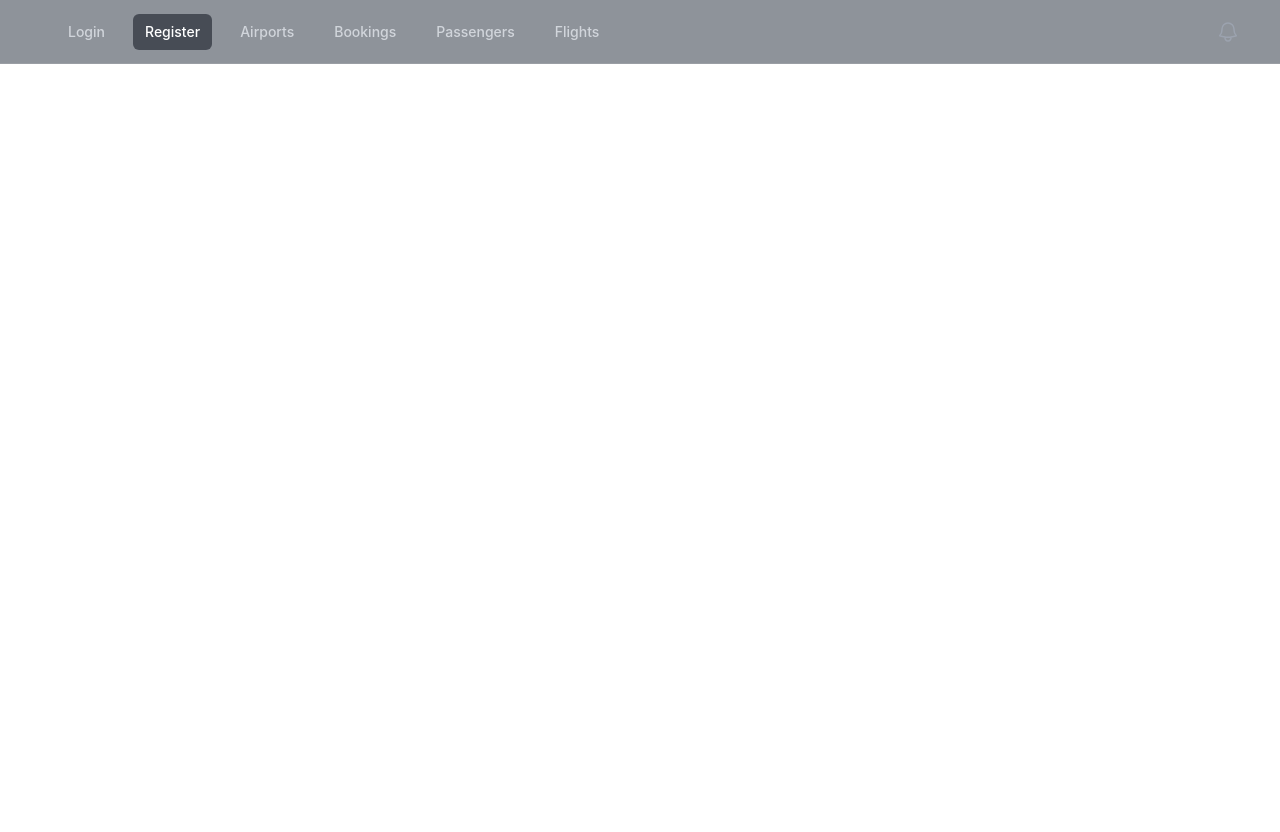
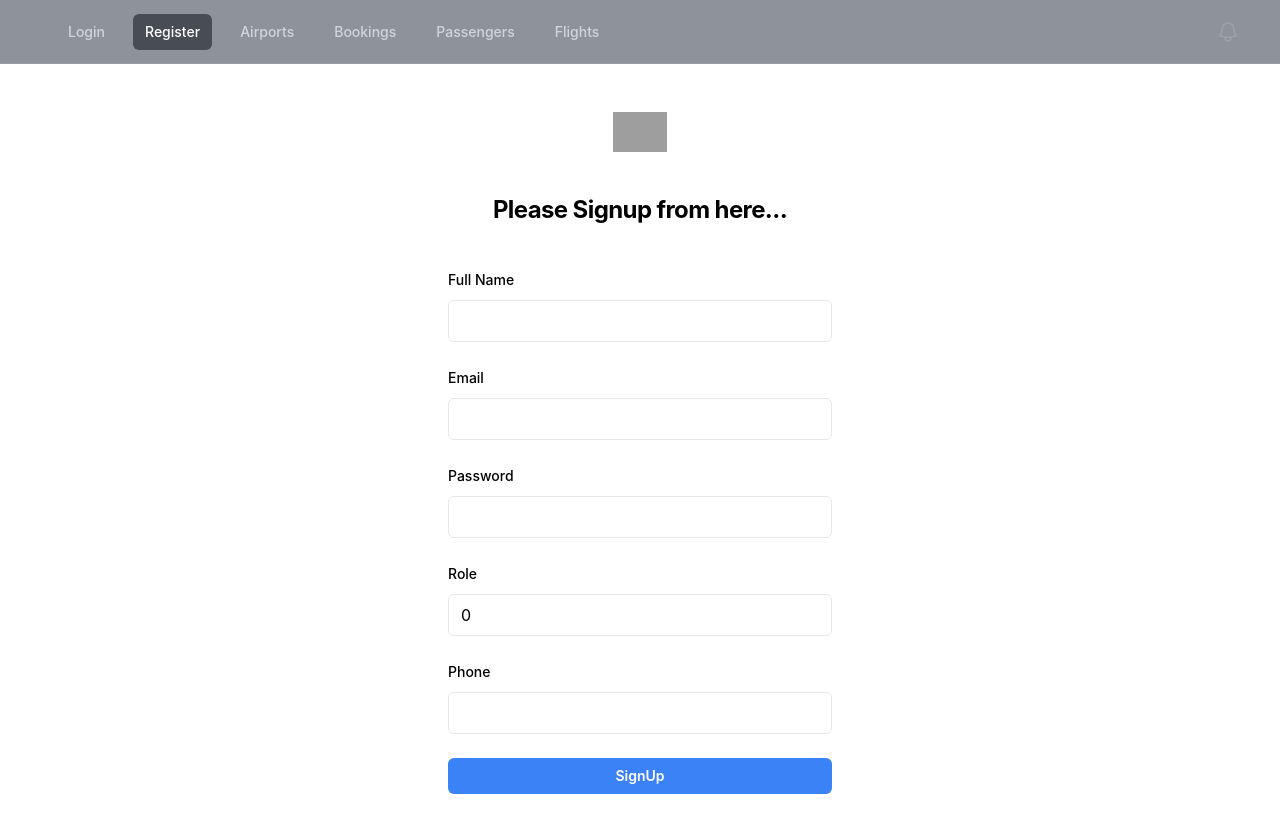
Before and after one commit to Code-Base-CMJD-113/FrontEndTech-02-Practical-113, a React (Create React App) app: page /register in a window 1280 px wide. Shown: the top 832 px of the page. Before the commit the page ends 800 px from the top, so only its background shows below. Built offline with nearby package versions, Linux system fonts and the light colour scheme; grey boxes are pictures that could not be loaded.

Commit message:
Optimize routing

```diff
--- a/src/App.tsx
+++ b/src/App.tsx
@@ -6,12 +6,16 @@
 import Airports from "./components/airport/Airport";
 import { Flights } from "./components/flights/Flights";
 import { Route, Routes } from "react-router-dom";
+import { Login } from "./components/auth/Login";
+import { SignUp } from "./components/auth/SignUp";
 
 function App() {
   return (
     <>
       <Nav />
       <Routes>
+        <Route path="/login" element={<Login />} />
+        <Route path="/register" element={<SignUp />} />
         <Route path="/airports" element={<Airports />} />
         <Route path="/flights" element={<Flights />} />
       </Routes>
--- a/src/components/auth/SignUp.tsx
+++ b/src/components/auth/SignUp.tsx
@@ -50,7 +50,7 @@
               className="mx-auto h-10 w-auto"
             />
             <h2 className="mt-10 text-center text-2xl/9 font-bold tracking-tight text-black">
-              Please login from here...
+              Please Signup from here...
             </h2>
             {/* <div>
               {alertView && (
```
